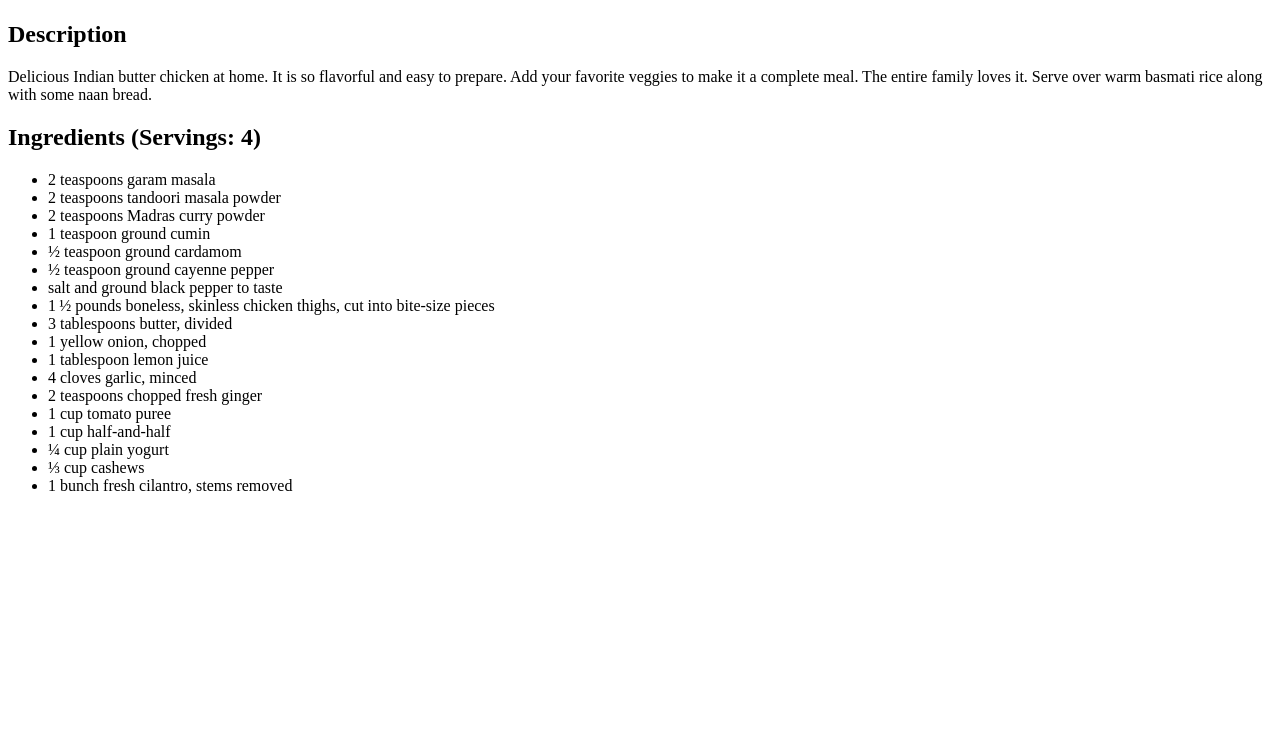
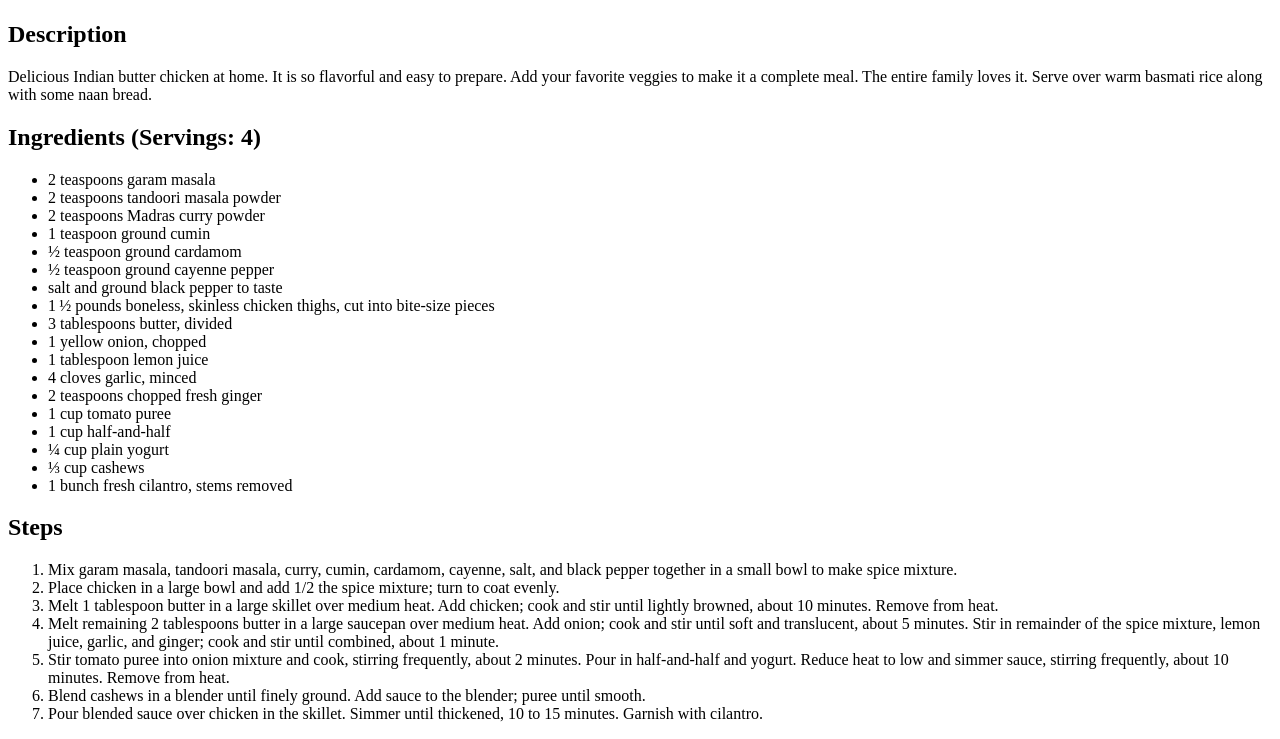
Before and after one commit to snnchowdhary/odin-recipes, a plain HTML site: page recipes/butter-chicken.html in a window 1280 px wide. Shown: the part 383-1122 px from the top of the page. Before the commit the page ends 894 px from the top, so only its background shows below. Drawn offline with Linux system fonts and the light colour scheme.

Commit message:
List the steps needed to cook butter-chicken recipe

```diff
--- a/recipes/butter-chicken.html
+++ b/recipes/butter-chicken.html
@@ -41,5 +41,41 @@
       <li>⅓ cup cashews</li>
       <li>1 bunch fresh cilantro, stems removed</li>
     </ul>
+    <h2>Steps</h2>
+    <ol>
+      <li>
+        Mix garam masala, tandoori masala, curry, cumin, cardamom, cayenne,
+        salt, and black pepper together in a small bowl to make spice mixture.
+      </li>
+      <li>
+        Place chicken in a large bowl and add 1/2 the spice mixture; turn to
+        coat evenly.
+      </li>
+      <li>
+        Melt 1 tablespoon butter in a large skillet over medium heat. Add
+        chicken; cook and stir until lightly browned, about 10 minutes. Remove
+        from heat.
+      </li>
+      <li>
+        Melt remaining 2 tablespoons butter in a large saucepan over medium
+        heat. Add onion; cook and stir until soft and translucent, about 5
+        minutes. Stir in remainder of the spice mixture, lemon juice, garlic,
+        and ginger; cook and stir until combined, about 1 minute.
+      </li>
+      <li>
+        Stir tomato puree into onion mixture and cook, stirring frequently,
+        about 2 minutes. Pour in half-and-half and yogurt. Reduce heat to low
+        and simmer sauce, stirring frequently, about 10 minutes. Remove from
+        heat.
+      </li>
+      <li>
+        Blend cashews in a blender until finely ground. Add sauce to the
+        blender; puree until smooth.
+      </li>
+      <li>
+        Pour blended sauce over chicken in the skillet. Simmer until thickened,
+        10 to 15 minutes. Garnish with cilantro.
+      </li>
+    </ol>
   </body>
 </html>
```
